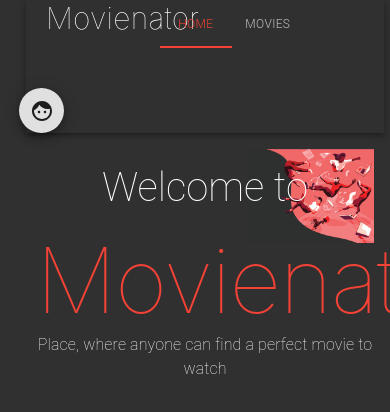
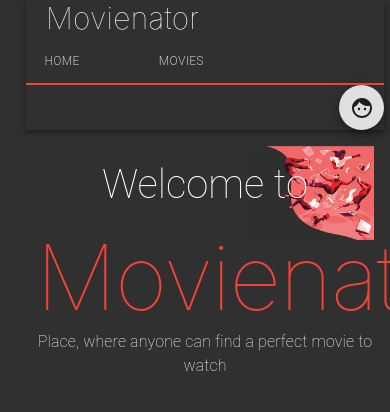
Before and after one commit to karel-chladek-fimuni/movienator, a React (Create React App) app: page / in a window 390 px wide. Shown: the top 412 px of the page. Built offline with nearby package versions, Linux system fonts and the light colour scheme; no server answers.

Commit message:
responsivity update

```diff
--- a/src/Router.tsx
+++ b/src/Router.tsx
@@ -64,18 +64,11 @@ export const Router = () => {
   return (
     <>
       <AppBar color="transparent" position="static">
-          <Grid container spacing={5}>
-            <Grid item xs={2}>
+        <Grid container spacing={0}>
+          <Grid item xs={12} md={2}>
             <Typography variant="h4"> Movienator </Typography>
           </Grid>
-            <Grid
-              item
-              lg={7}
-              sm={7}
-              md={7}
-              xs={6}
-              style={{ marginLeft: "60px" }}
-            >
+          <Grid item lg={7} spacing ={0} sm={9} md={7} xs={12} style={{}}>
             <Tabs
               value={value < routeIndices.length ? value : 0}
               indicatorColor="primary"
@@ -84,16 +77,29 @@ export const Router = () => {
               centered
               onChange={handleChange}
             >
+              <Grid container spacing={0}>
+                <Grid item xs={4}>
                   <Tab label="Home" to={route.home} component={Link} />
-                <Tab label="Movies" to={route.movie_search} component={Link} />
+                </Grid>
+                <Grid item xs={4}>
+                  <Tab
+                    label="Movies"
+                    to={route.movie_search}
+                    component={Link}
+                  />
+                </Grid>
                 {user && (
+                  <Grid item xs={4}>
                     <Tab label="My List" to={route.my_list} component={Link} />
+                  </Grid>
                 )}
+              </Grid>
             </Tabs>
           </Grid>
           <Grid
             item
-              xs={1}
+            xs={12}
+            sm={1}
             container
             justify="flex-end"
             style={{ marginLeft: "38px" }}
@@ -101,11 +107,7 @@ export const Router = () => {
             <Grid item>
               {/* {console.log(user)} */}
               {user === null ? (
-                  <Fab
-                    className={classes.fab}
-                    to={route.login}
-                    component={Link}
-                  >
+                <Fab className={classes.fab} to={route.login} component={Link}>
                   <Face />
                 </Fab>
               ) : (
--- a/src/components/MovieWindow.tsx
+++ b/src/components/MovieWindow.tsx
@@ -110,18 +110,19 @@ export const MovieWindow: FC<Props> = (props) => {
         direction="column"
       >
         <Grid item container direction="row" style={{ padding: "1rem" }}>
-          <Grid item xs={1}></Grid>
-          <Grid item xs={10}>
+          <Grid item xs={1} sm={1} md={1}></Grid>
+          <Grid item xs={7} sm={9} md={10}>
             <Typography variant="h4" align="center">
               {movie.get!.title}
             </Typography>
           </Grid>
-          <Grid item xs={1}>
+          <Grid item xs={4} sm={2} md={1}>
             {user &&
               ((props.is_added && !canBeAdded) ||
                 (!props.is_added && canBeAdded)) && (
                 <Button
                   variant="contained"
+                  style={{width:"100%", height:"100%"}}
                   color="primary"
                   onClick={props.is_added ? removeMovie : addMovie}
                 >
--- a/src/pages/Home.tsx
+++ b/src/pages/Home.tsx
@@ -20,7 +20,7 @@ export const Home = ()=>{
                 backgroundPositionY:"1rem",
                 backgroundSize: "35% ",
                 }}>
-        <Grid container style={{width:"100%", height:"100%",minHeight:"25rem"}}>
+        <Grid container style={{width:"100%", height:"100%"}}>
             <Grid item xs={12}>
             <Typography variant='h3' className={classes.margin} align='center'>Welcome to </Typography>
             <Typography variant='h1' style = {{marginTop:"1rem"}} align='center' color= "primary">Movienator</Typography>
```
Lines whose indentation alone changed are shown as unchanged.
